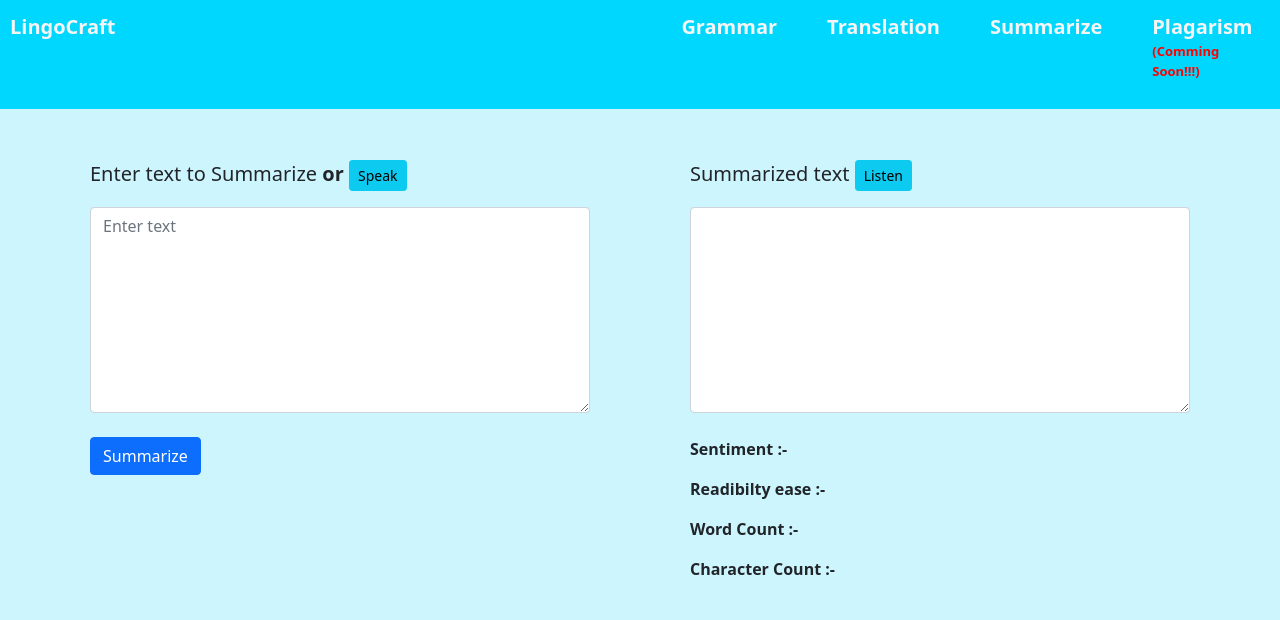
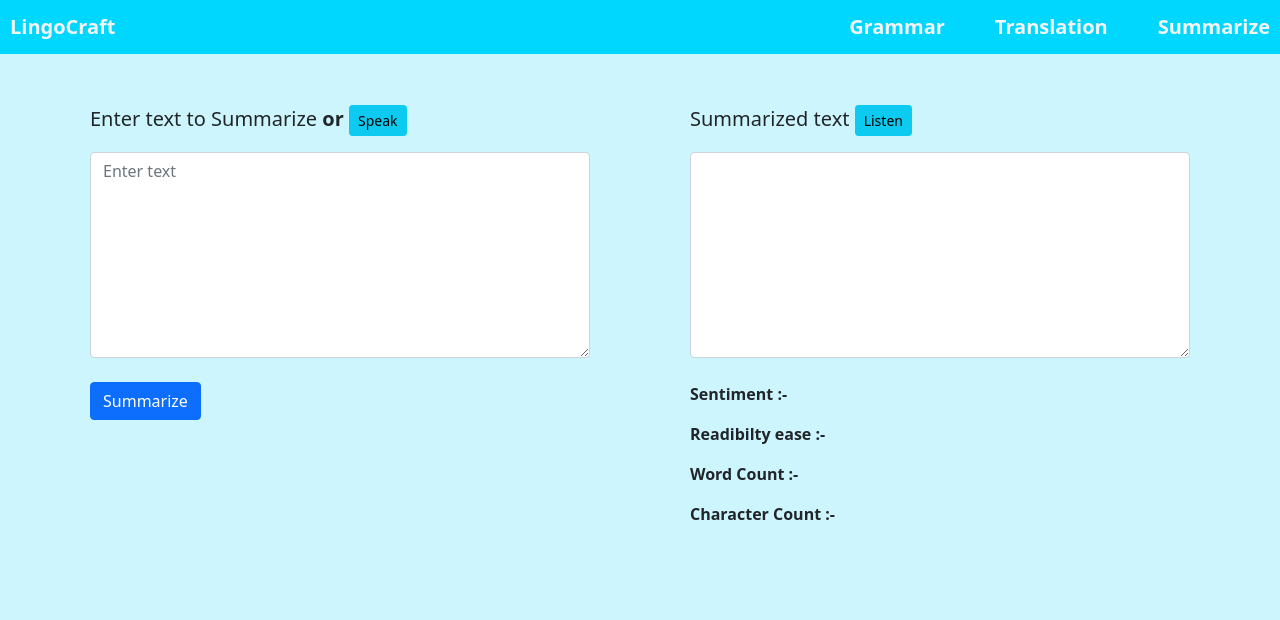
Before and after one commit to Amruta08/Language-Processing-App, a Flask app: page /summarize in a window 1280 px wide. Shown: the top 620 px of the page. Run offline with Flask 3, Linux system fonts and the light colour scheme.

Commit message:
Update summarize.html

```diff
--- a/templates/summarize.html
+++ b/templates/summarize.html
@@ -27,9 +27,6 @@
         </div>
         <div>
           <a class="active" href="/summarize">Summarize</a>
-        </div>
-        <div>
-          <a class="active" href="/info">Plagarism<p style="font-size: small; color:red">(Comming Soon!!!)</p></a>
         </div>
       </div>
     </div>
```
